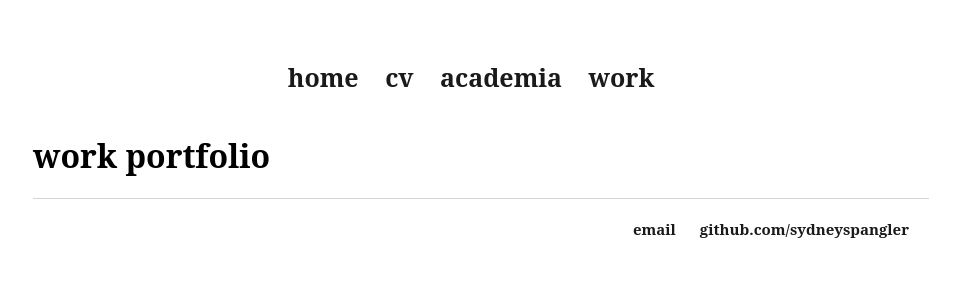
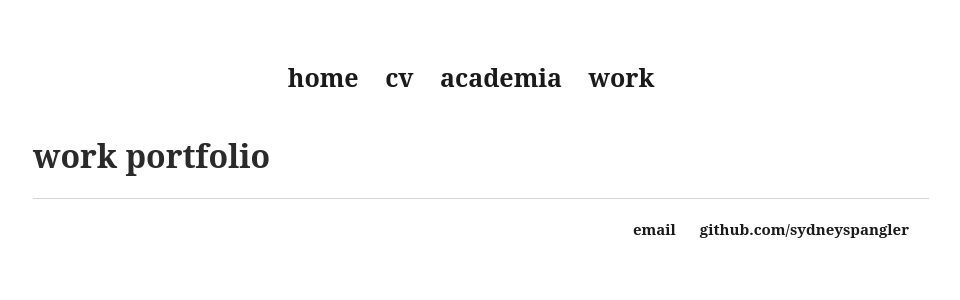
Before and after one commit to sydneyspangler/sydneyspangler.github.io, a Jekyll site: the page built from portfolio/index.html, in a window 1280 px wide. Shown: the top 300 px of the page, without its empty margins (159-1119 px from the left). Built offline with Jekyll 4.4.1, drawn with Linux system fonts in a browser that asks for light colours.

Commit message:
Update main.css

```diff
--- a/css/main.css
+++ b/css/main.css
@@ -33,6 +33,7 @@ a:hover {
 h1 {
     font-size: 2em;
     font-family:'American Typewriter', 'serif';
+    color: #2A2A2A
 }
 p {
     font-size: 1.5em;
```
